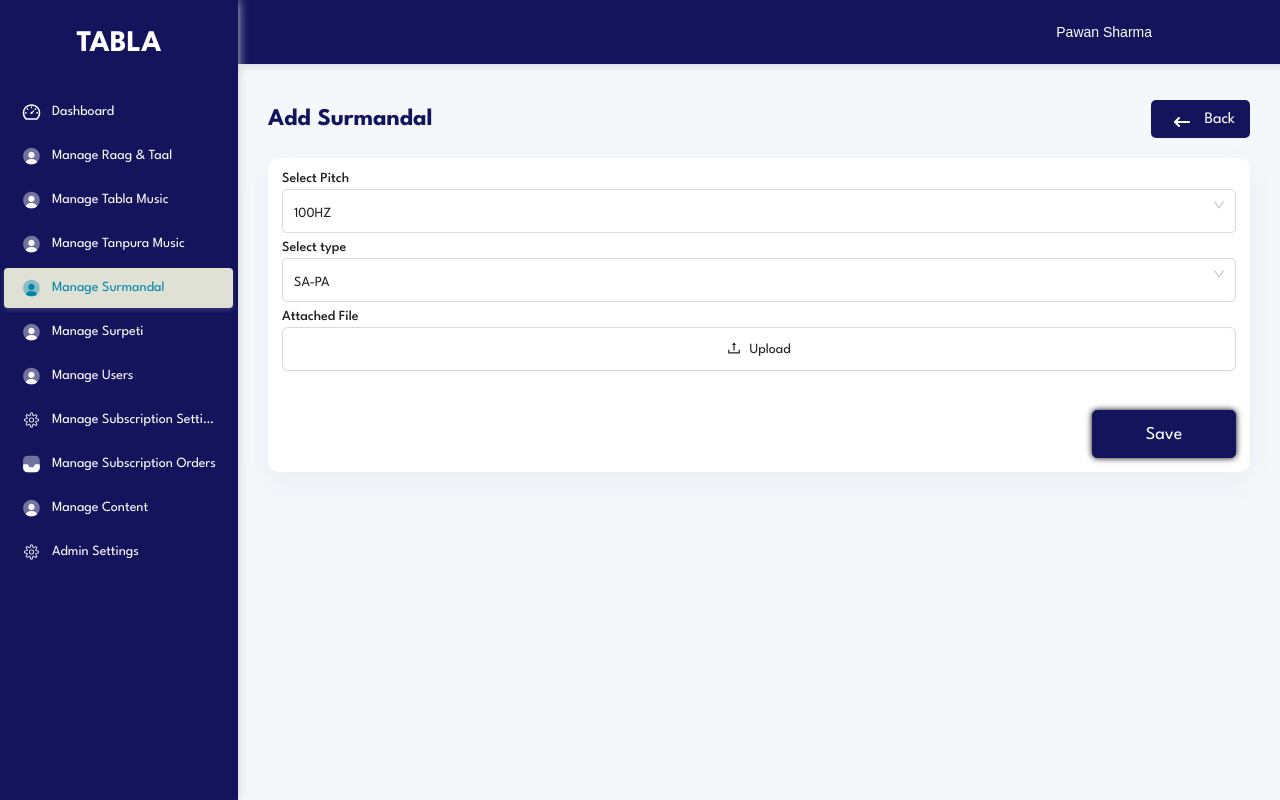
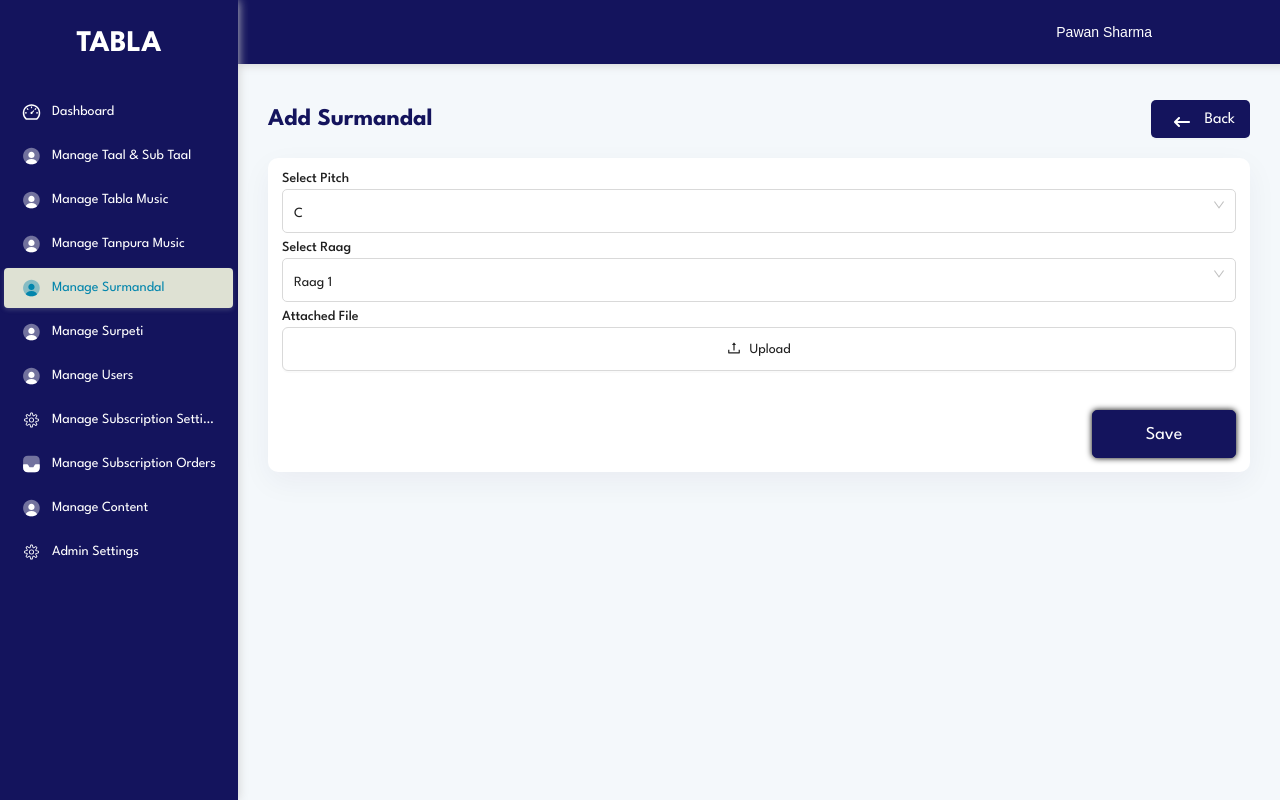
Before and after one commit to himanshubhadoria2727/Tabla_music, a Next.js app: page /manage-surmandal/add-surmandal in a window 1280 px wide. Built offline with nearby package versions, Linux system fonts and the light colour scheme; no server answers.

Commit message:
feedback poin done

```diff
--- a/src/HOC/LayoutHoc.jsx
+++ b/src/HOC/LayoutHoc.jsx
@@ -81,7 +81,7 @@ const LayoutHoc = ({ children }) => {
                 ? 'settings active'
                 : 'settings'
             }>
-              <Link href="/manage-raag-sub-raag">Manage Raag & Taal</Link>
+              <Link href="/manage-raag-sub-raag">Manage Taal & Sub Taal</Link>
             </Menu.Item>
             <Menu.Item icon={<SVG.User />} className={router.pathname === '/manage-tabla-music' || router.pathname === '/manage-tabla-music/add-tabla-music' ? 'settings active' : 'settings'}>
               <Link href="/manage-tabla-music">Manage Tabla Music</Link>
--- a/src/pages/manage-raag-sub-raag/index.jsx
+++ b/src/pages/manage-raag-sub-raag/index.jsx
@@ -56,7 +56,7 @@ export default function ManageCategory() {
         },
 
         {
-            title: "Raag Name",
+            title: "Taal Name",
             dataIndex: "raag_name",
             key: "raag_name",
             width: "25%",
@@ -65,7 +65,7 @@ export default function ManageCategory() {
         },
 
         {
-            title: "Taal Name",
+            title: "Sub Taal Name",
             dataIndex: "taal_name",
             key: "taal_name",
             width: "25%",
@@ -95,7 +95,7 @@ export default function ManageCategory() {
         <div>
             <LayoutHoc>
                 <Col className={`${styles.title}`}>
-                    <h3 style={{    position: "relative",top: "11px"}}>Manage Raag & Taal</h3>
+                    <h3 style={{    position: "relative",top: "11px"}}>Manage Taal & Sub Taal</h3>
                     <Col>
                         <Link href="/manage-raag-sub-raag/add-sub-category">  <FilledButtonComponent>Add Sub Category</FilledButtonComponent></Link>
                         <Link href="/manage-raag-sub-raag/add-category">  <FilledButtonComponent>Add Category</FilledButtonComponent></Link>
--- a/src/pages/manage-surmandal/add-surmandal/index.jsx
+++ b/src/pages/manage-surmandal/add-surmandal/index.jsx
@@ -63,24 +63,22 @@ export default function ManageSurmandal() {
 
     const MusicOptions = [
         {
-            value: 'SA-PA',
-            label: 'SA-PA',
+            value: 'Raag 1',
+            label: 'Raag 1',
         },
         {
-            value: 'SA-MA',
-            label: 'SA-MA',
+            value: 'Raag 2',
+            label: 'Raag 2',
         },
         {
-            value: 'SA-NI',
-            label: 'SA-NI',
+            value: 'Raag 3',
+            label: 'Raag 3',
         },
     ];
 
-    const [selectedValue, setSelectedValue] = useState('100HZ');
-    const [musicValue, setMusicValue] = useState('SA-PA');
-    const [fileSections, setFileSections] = useState([
-        { title: "File 1", bpm: "100HZ" },
-    ]);
+    const [selectedValue, setSelectedValue] = useState('C');
+    const [musicValue, setMusicValue] = useState('Raag 1');
+
 
     const handleCategoryChange = (value) => {
         setSelectedValue(value);
@@ -113,7 +111,7 @@ export default function ManageSurmandal() {
                         <Col md={24}>
                             <Col className={styles.titleBox}>
                                 <SearchCategory
-                                    title="Select type "
+                                    title="Select Raag "
                                     defaultValue={musicValue}
                                     onChange={handleMusicChange}
                                     options={MusicOptions}
--- a/src/pages/manage-tabla-music/index.jsx
+++ b/src/pages/manage-tabla-music/index.jsx
@@ -32,7 +32,7 @@ function ManageTabla() {
     const columns = [
 
         {
-            title: "Raag Name",
+            title: "Taal Name",
             dataIndex: "raag_name",
             key: "name",
             width: "20%",
@@ -41,7 +41,7 @@ function ManageTabla() {
         },
 
         {
-            title: "Sub Raag Name",
+            title: "Sub Taal Name",
             dataIndex: "sub_raag",
             key: "sub_raag",
             width: "20%",
--- a/src/pages/manage-tabla-music/styles.module.css
+++ b/src/pages/manage-tabla-music/styles.module.css
@@ -44,7 +44,7 @@
 
 .taalInput  {
   display: flex;
-  justify-content: space-between;
+  /* justify-content: space-between; */
   width: 100%;
 }
 .taalInput input {
--- a/src/styles/globals.css
+++ b/src/styles/globals.css
@@ -7,6 +7,14 @@ body {
 }
 .subCatregory {
   margin: 10px 0 14px;
+}
+.taalInput div {
+  width: 50px!important;
+}
+.taalInput {
+  width: 50px!important;
+  max-width: 62px !important;
+  margin-bottom: 7px;
 }
 .tableBoxed label {
   display: block;
```
Also changed, not shown: src/pages/manage-tabla-music/add-tabla-music/index.jsx (+38 -23 lines).
